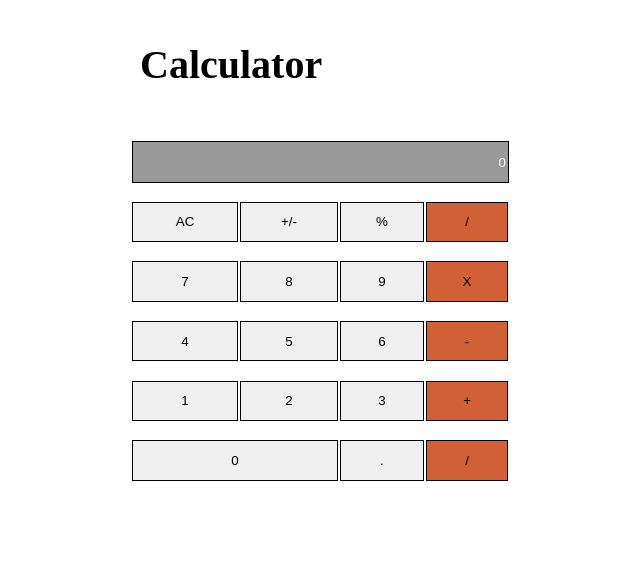
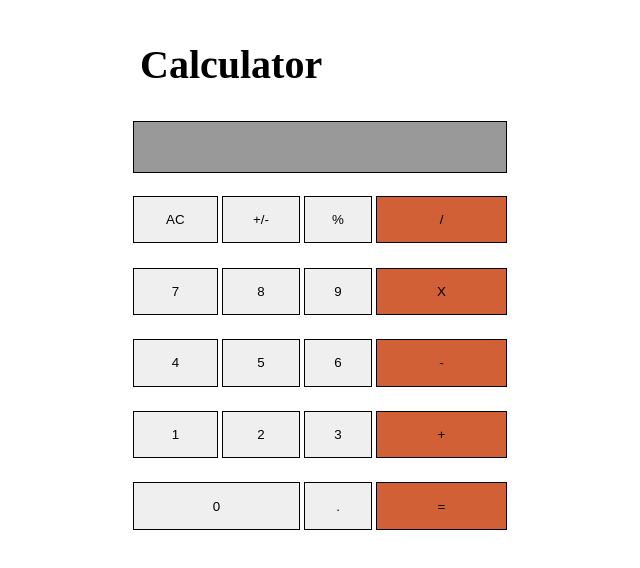
Before and after one commit to Brenda309/math-magicians, a React (Create React App) app: page / in a window 1280 px wide. Shown: the top 568 px of the page, without its empty margins (320-960 px from the left). Built offline with nearby package versions, Linux system fonts and the light colour scheme.

Commit message:
add the events to the buttons

```diff
--- a/src/components/calculator.css
+++ b/src/components/calculator.css
@@ -3,8 +3,7 @@
   justify-content: space-around;
 }
 
-table td {
-  padding: 0;
+table tr {
   margin: 0;
 }
 
@@ -25,10 +24,13 @@ h1 {
   font-family: 'Orbitron', sans-serif;
   background-color: hsla(270, 1%, 29%, 0.557);
   border: solid black 0.5px;
-  color: white;
-  width: 127%;
-  height: 65%;
+  color: rgb(31, 24, 24);
+  width: 93%;
+  height: 10%;
   text-align: end;
+  margin: auto;
+  padding: 0;
+
 }
 
 input {
--- a/src/components/calculator.js
+++ b/src/components/calculator.js
@@ -1,96 +1,185 @@
 import React from 'react';
 import './calculator.css';
+import calculate from '../logics/calculate';
 
 class Calculator extends React.Component {
   constructor(props) {
     super(props);
-    this.state = {};
+    this.state = {
+      total: null,
+      next: null,
+      operation: null,
+    };
+
+    this.handleEvent = this.handleEvent.bind(this);
   }
 
+  handleEvent = (buttonName) => {
+    this.setState((prevState) => calculate(prevState, buttonName));
+  };
+
   render() {
+    const { total, operation, next } = this.state;
     return (
       <section className="calc">
         <div>
           <h1>Calculator</h1>
+          <p className="display-box">
+            <span>{total}</span>
+            <span>{operation}</span>
+            <span>{next}</span>
+          </p>
           <table className="calculator">
+            <tbody>
               <tr>
-              <td colSpan="3">
+                <td>
                   <input
-                  className="display-box"
-                  value="0"
-                  type="text"
-                  id="result"
-                  disabled
+                    type="button"
+                    value="AC"
+                    onClick={(e) => this.handleEvent(e.target.value)}
+                  />
+                </td>
+                <td>
+                  <input
+                    type="button"
+                    value="+/-"
+                    onClick={(e) => this.handleEvent(e.target.value)}
+                  />
+                </td>
+                <td>
+                  <input
+                    type="button"
+                    value="%"
+                    onClick={(e) => this.handleEvent(e.target.value)}
+                  />
+                </td>
+                <td>
+                  <input
+                    type="button"
+                    className="orange"
+                    value="/"
+                    onClick={(e) => this.handleEvent(e.target.value)}
                   />
                 </td>
               </tr>
               <tr>
                 <td>
-                <input type="button" value="AC" />
+                  <input
+                    type="button"
+                    value="7"
+                    onClick={(e) => this.handleEvent(e.target.value)}
+                  />
                 </td>
                 <td>
-                <input type="button" value="+/-" />
+                  <input
+                    type="button"
+                    value="8"
+                    onClick={(e) => this.handleEvent(e.target.value)}
+                  />
                 </td>
                 <td>
-                <input type="button" value="%" />
+                  <input
+                    type="button"
+                    value="9"
+                    onClick={(e) => this.handleEvent(e.target.value)}
+                  />
                 </td>
                 <td>
-                <input type="button" className="orange" value="/" />
+                  <input
+                    type="button"
+                    className="orange"
+                    value="X"
+                    onClick={(e) => this.handleEvent(e.target.value)}
+                  />
                 </td>
               </tr>
               <tr>
                 <td>
-                <input type="button" value="7" />
+                  <input
+                    type="button"
+                    value="4"
+                    onClick={(e) => this.handleEvent(e.target.value)}
+                  />
                 </td>
                 <td>
-                <input type="button" value="8" />
+                  <input
+                    type="button"
+                    value="5"
+                    onClick={(e) => this.handleEvent(e.target.value)}
+                  />
                 </td>
                 <td>
-                <input type="button" value="9" />
+                  <input
+                    type="button"
+                    value="6"
+                    onClick={(e) => this.handleEvent(e.target.value)}
+                  />
                 </td>
                 <td>
-                <input type="button" className="orange" value="X" />
+                  <input
+                    type="button"
+                    className="orange"
+                    value="-"
+                    onClick={(e) => this.handleEvent(e.target.value)}
+                  />
                 </td>
               </tr>
               <tr>
                 <td>
-                <input type="button" value="4" />
+                  <input
+                    type="button"
+                    value="1"
+                    onClick={(e) => this.handleEvent(e.target.value)}
+                  />
                 </td>
                 <td>
-                <input type="button" value="5" />
+                  <input
+                    type="button"
+                    value="2"
+                    onClick={(e) => this.handleEvent(e.target.value)}
+                  />
                 </td>
                 <td>
-                <input type="button" value="6" />
+                  <input
+                    type="button"
+                    value="3"
+                    onClick={(e) => this.handleEvent(e.target.value)}
+                  />
                 </td>
                 <td>
-                <input type="button" className="orange" value="-" />
-              </td>
-            </tr>
-            <tr>
-              <td>
-                <input type="button" value="1" />
-              </td>
-              <td>
-                <input type="button" value="2" />
-              </td>
-              <td>
-                <input type="button" value="3" />
-              </td>
-              <td>
-                <input type="button" className="orange" value="+" />
+                  <input
+                    type="button"
+                    className="orange"
+                    value="+"
+                    onClick={(e) => this.handleEvent(e.target.value)}
+                  />
                 </td>
               </tr>
               <tr>
                 <td colSpan="2">
-                <input type="button" value="0" />
+                  <input
+                    type="button"
+                    value="0"
+                    onClick={(e) => this.handleEvent(e.target.value)}
+                  />
                 </td>
                 <td>
-                <input type="button" value="." />
+                  <input
+                    type="button"
+                    value="."
+                    onClick={(e) => this.handleEvent(e.target.value)}
+                  />
                 </td>
                 <td>
-                <input type="button" className="orange" value="/" />
+                  <input
+                    type="button"
+                    className="orange"
+                    value="="
+                    onClick={(e) => this.handleEvent(e.target.value)}
+                  />
                 </td>
               </tr>
+            </tbody>
           </table>
         </div>
       </section>
```
Lines whose indentation alone changed are shown as unchanged.
